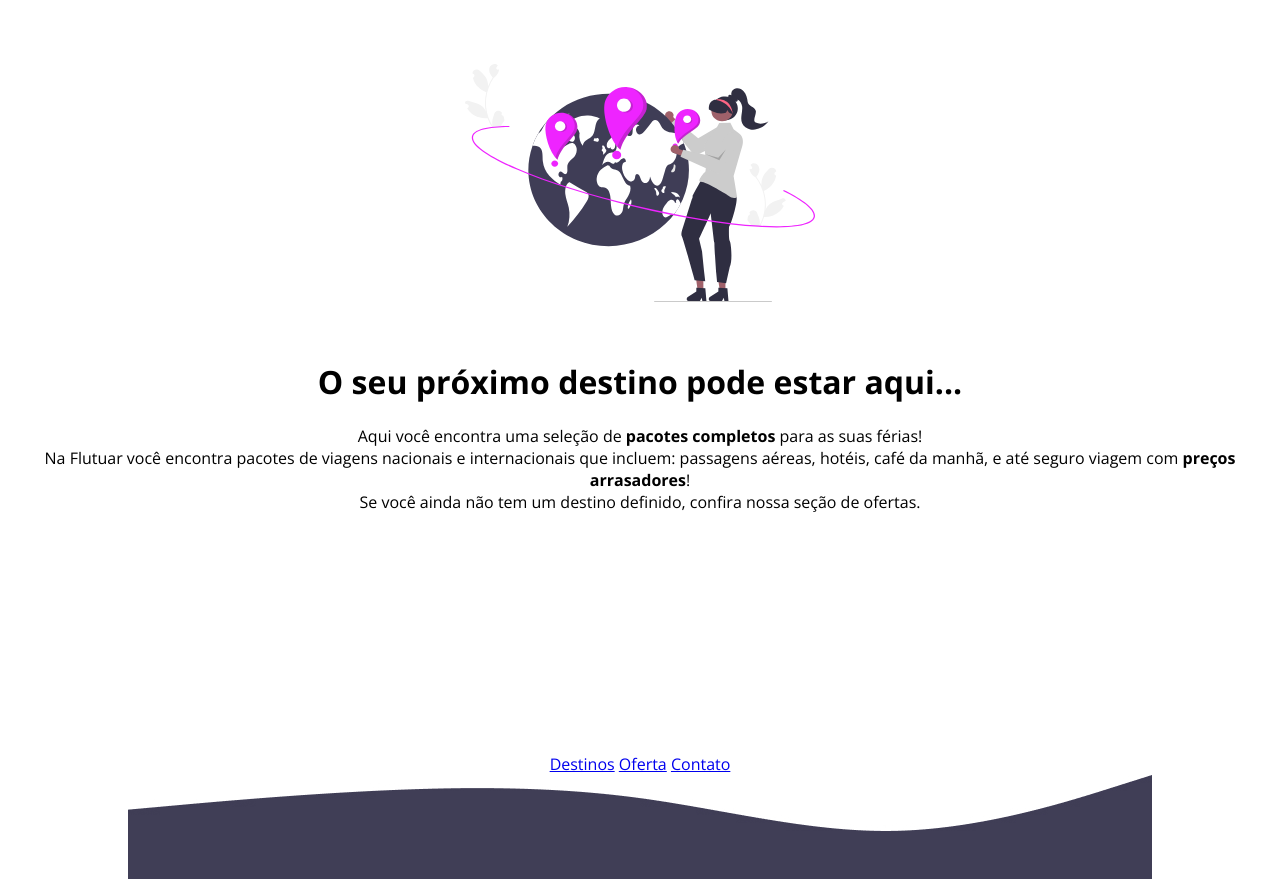
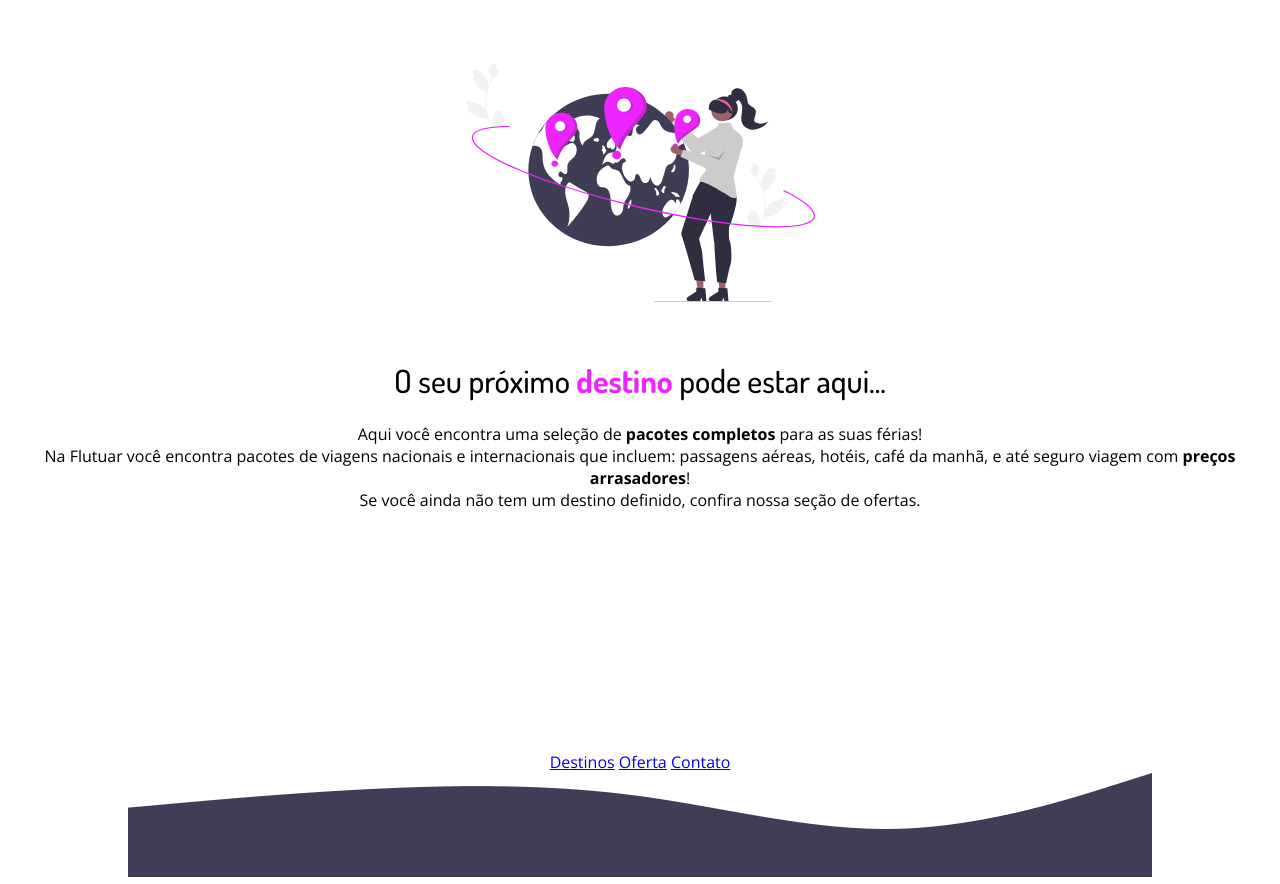
Before and after one commit to gustavonunesbispo/layout-recreation, a plain HTML site: page index.html in a window 1280 px wide. Drawn offline with nearby package versions, Linux system fonts and the light colour scheme.

Commit message:
set font to title and add color to title highlight

```diff
--- a/style.css
+++ b/style.css
@@ -15,3 +15,17 @@ body{
 #hero img{
   margin-bottom: 32px;
 }
+
+h1{
+  font-family: 'Dosis', sans-serif;
+  font-size: 32px;
+  font-style: normal;
+  font-weight: 500;
+  line-height: normal;
+}
+
+h1 span {
+  color: #EE24FF;
+  font-size: 32px;
+  font-weight: 700;
+}
```
